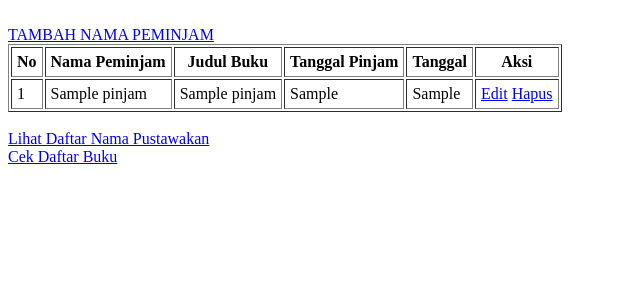
After one commit to Muhamad-Raihan/mk, a PHP site: page /pinjam.php in a window 1280 px wide. The commit adds this page. Shown: the top 300 px of the page, without its empty margins (0-640 px from the left). Run offline with PHP 8.4, Linux system fonts and the light colour scheme; tables that the repository leaves empty or names only in its code hold one stand-in row (values such as "Sample post").

Commit message:
update terbaru

```diff
--- a/oop2/buku.php
+++ b/oop2/buku.php
@@ -1,9 +1,9 @@
 <?php
 //memanggil file koneksi
-include 'koneksi.php';
+include 'koneksi_class.php';
 
 //instance objek db
-$db = new database();
+$db = new databaseBuku();
 
 //koneksi ke MySQL via method
 $db->connectMySQL();
@@ -89,4 +89,6 @@ foreach ($arraybuku as $data){
     $i++;
 }
 echo "</table>";
+echo "<br> <a href='pinjam.php'>Lihat Daftar Peminjaman</a>";
+echo "<br> <a href='index.php'>Cek Daftar Pustakawan</a>";
 ?>
--- a/oop2/index.php
+++ b/oop2/index.php
@@ -65,7 +65,7 @@ if (isset($_GET['aksi'])) {
 
 //buat array data anggota dari method tampilAnggota()
 $arrayanggota = $db->tampilAnggota();
-echo "</table> <br> <a href='?aksi=tambah'>TAMBAH</a>";
+echo "</table> <br> <a href='?aksi=tambah'>TAMBAH ANGGOTA</a>";
 echo "<table border='1' cellpadding='5'>
 <tr><th>No</th>
 <th>Nama Anggota</th>
@@ -83,3 +83,7 @@ foreach ($arrayanggota as $data){
     $i++;
 }
 echo "</table>";
+echo "<br> <a href='buku.php'>Cek Daftar Buku</a>";
+echo "<br> <a href='pinjam.php'>Lihat Daftar Peminjaman</a>";
+
+?>
--- a/oop2/koneksi_class.php
+++ b/oop2/koneksi_class.php
@@ -31,6 +31,7 @@ class database {
             echo "Data anggota telah disimpan";
         else
             echo "Data anggota gagal disimpan";
+
     }
 
     //method tsmpil data
@@ -38,12 +39,14 @@ class database {
         $query = mysqli_query($this->koneksi, "SELECT * FROM anggota ORDER BY id_anggota");
         while ($row = mysqli_fetch_array($query)) $data [] = $row;
         return $data;
+
     }
 
     //method hapus data
     function hapusAnggota($id_agt){
         $query = mysqli_query($this->koneksi, "DELETE FROM anggota WHERE id_anggota='$id_agt'");
         echo "<p>Data anggota dihapus dengan ID ".$id_agt."sudah dihapus</p>";
+
     }
 
     function bacaDataAnggota($field, $id_agt) {
@@ -56,6 +59,7 @@ class database {
             return $data ['alamat'];
         else if ($field == 'telepon')
             return $data ['telepon'];
+
     }
 
     //method untuk proses update data anggota
@@ -63,7 +67,110 @@ class database {
         $query = "UPDATE anggota SET nama='$nama', alamat='$alamat', telepon='$telepon' WHERE id_anggota='$id_anggota'";
         mysqli_query($this->koneksi, $query);
         echo "<p>Data anggota telah di update.</p>";
+
     }
 }
 
+class databaseBuku extends database {
+    //method tambah data (insert data)
+    function tambahBuku($judul, $penulis, $penerbit, $tanggal) {
+        $query = "INSERT INTO buku (judul, penulis, penerbit, tanggal) VALUES ('$judul','$penulis','$penerbit', '$tanggal')";
+        $hasil = mysqli_query($this->koneksi, $query)or die(mysqli_error());
+        if ($hasil)
+            echo "Data Buku telah disimpan <br>";
+        else
+            echo "Data Buku gagal disimpan <br>";
+
+    }
+
+    //method tsmpil data
+    function tampilBuku() {
+        $query = mysqli_query($this->koneksi, "SELECT * FROM buku ORDER BY id_buku");
+        while ($row = mysqli_fetch_array($query)) $data [] = $row;
+        return $data;
+
+    }
+
+    //method hapus data
+    function hapusBuku($id_buku){
+        $query = mysqli_query($this->koneksi, "DELETE FROM buku WHERE id_buku='$id_buku'");
+        echo "<p>Data buku dengan ID ".$id_buku."sudah dihapus</p>";
+
+    }
+
+    function bacaDataBuku($field, $id_buku) {
+        $query = "SELECT * FROM buku WHERE id_buku='$id_buku'";
+        $hasil = mysqli_query($this->koneksi, $query);
+        $data = mysqli_fetch_array($hasil);
+        if ($field == 'judul')
+            return $data['judul'];
+        else if ($field == 'penulis')
+            return $data ['penulis'];
+        else if ($field == 'penerbit')
+            return $data ['penerbit'];
+        else if ($field == 'tanggal')
+            return $data ['tanggal'];
+
+    }
+
+    //method untuk proses update data anggota
+    function updateDataBuku($id_buku, $judul, $penulis, $penerbit, $tanggal){
+        $query = "UPDATE buku SET judul='$judul', penulis='$penulis', penerbit='$penerbit', tanggal='$tanggal' WHERE id_buku='$id_buku'";
+        mysqli_query($this->koneksi, $query);
+        echo "<p>Data Buku telah di update.</p>";
+
+    }
+}
+
+class databasePinjam extends database {
+    //method tambah data (insert data)
+    function tambahPinjam($nama, $judul, $pinjam, $balik) {
+        $query = "INSERT INTO pinjam (nama, judul, pinjam, balik) VALUES ('$nama','$judul','$pinjam','$balik')";
+        $hasil = mysqli_query($this->koneksi, $query)or die(mysqli_error());
+        if ($hasil)
+            echo "Data Peminjaman telah disimpan <br>";
+        else
+            echo "Data Pengembalian gagal disimpan <br>";
+
+    }
+
+    //method tsmpil data
+    function tampilPinjam() {
+        $query = mysqli_query($this->koneksi, "SELECT * FROM pinjam ORDER BY id_buku");
+        while ($row = mysqli_fetch_array($query)) $data [] = $row;
+        return $data;
+
+    }
+
+    //method hapus data
+    function hapusPinjam($id_buku){
+        $query = mysqli_query($this->koneksi, "DELETE FROM pinjam WHERE id_buku='$id_buku'");
+        echo "<p>Data Peminjaman atas ID ".$id_buku."sudah dihapus</p>";
+
+    }
+
+    function bacaDataPinjam($field, $id_buku) {
+        $query = "SELECT * FROM pinjam WHERE id_buku='$id_buku'";
+        $hasil = mysqli_query($this->koneksi, $query);
+        $data = mysqli_fetch_array($hasil);
+        if ($field == 'nama')
+            return $data['nama'];
+        else if ($field == 'judul')
+            return $data ['judul'];
+        else if ($field == 'pinjam')
+            return $data ['pinjam'];
+        else if ($field == 'balik')
+            return $data ['balik'];
+
+    }
+
+    //method untuk proses update data anggota
+    function updateDataPinjam($id_buku, $nama, $judul, $pinjam, $balik){
+        $query = "UPDATE pinjam SET nama='$nama', judul='$judul', pinjam='$pinjam', balik='$balik' WHERE id_buku='$id_buku'";
+        mysqli_query($this->koneksi, $query);
+        echo "<p>Data Peminjam telah di update.</p>";
+    }
+
+}
+
 ?>
--- /dev/null
+++ b/oop2/pinjam.php
@@ -0,0 +1,94 @@
+<?php
+//memanggil file koneksi
+include 'koneksi_class.php';
+
+//instance objek db
+$db = new databasePinjam();
+
+//koneksi ke MySQL via method
+$db->connectMySQL();
+
+//proses hapus data
+if (isset($_GET['aksi'])) {
+    if ($_GET['aksi'] == 'hapus') {
+        //baca ID dari parameter ID anggota yang akan dihapus
+        $id = $_GET['id_buku'];
+        //proses hapus data anggota berdasarkan ID via method
+        $db->hapusPinjam($id);
+    }
+    else if ($_GET['aksi'] == 'tambah') {
+        echo"<br>
+        <form method=POST action='?aksi=tambahPinjam'>
+        <table>
+        <tr><td>Nama Peminjam</td><td><input type=text name='nama'></td></tr>
+        <tr><td>Judul Buku</td><td><input type=text name='judul'></td></tr>
+        <tr><td>Tanggal Peminjaman</td><td><input type=date name='pinjam'></td></tr>
+        <tr><td>Tanggal Pengembalian</td><td><input type=date name='balik'></td></tr>
+        <tr><td></td><td><input type=submit value='simpan'></td></tr>
+        </table>
+        </form>";
+    }
+    else if ($_GET['aksi'] == 'tambahPinjam') {
+        $nama = $_POST['nama'];
+        $judul = $_POST['judul'];
+        $pinjam = $_POST['pinjam'];
+        $balik = $_POST['balik'];
+        $db->tambahPinjam($nama, $judul, $pinjam, $balik);
+    }
+
+    //proses update data
+    else if ($_GET['aksi'] == 'edit')
+    {
+        //baca ID anggota yang akan diedit
+        $id = $_GET['id_buku'];
+        //menampilkan form edit anggota pakai method bacaDataAnggota()
+?>
+        <form method="post" action="<?php $_SERVER['PHP_SELF'] ?> ?aksi=update">
+            <table>
+                <tr><td>Nama Peminjam</td><td>:</td><td><input type="text" name="nama" value="<?php echo $db->bacaDataPinjam('nama', $id); ?>"></td></tr>
+                <tr><td>Judul Buku</td><td>:</td><td><input type="text" name="judul" value="<?php echo $db->bacaDataPinjam('judul', $id); ?>"></td></tr>
+                <tr><td>Tanggal Pinjam</td><td>:</td><td><input type="date" name="pinjam" value="<?php echo $db->bacaDataPinjam('pinjam', $id); ?>"></td></tr>
+                <tr><td>Tanggal</td><td>:</td><td><input type="date" name="balik" value="<?php echo $db->bacaDataPinjam('balik', $id); ?>"></td></tr>
+            </table>
+            <input type="hidden" name="id" value="<?php echo $id; ?>">
+            <input type="submit" name="submit" value="Update data">
+        </form>
+<?php
+    }
+    else if ($_GET['aksi'] == 'update') {
+        //proses update data anggota
+        $id = $_POST['id'];
+        $nama = $_POST['nama'];
+        $judul = $_POST['judul'];
+        $pinjam = $_POST['pinjam'];
+        $balik = $_POST['balik'];
+        //update data via method
+        $db->updateDataPinjam($id, $nama, $judul, $pinjam, $balik);
+    }
+}
+
+//buat array data anggota dari method tampilAnggota()
+$arraybuku = $db->tampilPinjam();
+echo "</table> <br> <a href='?aksi=tambah'>TAMBAH NAMA PEMINJAM</a>";
+echo "<table border='1' cellpadding='5'>
+    <tr><th>No</th>
+    <th>Nama Peminjam</th>
+    <th>Judul Buku</th>
+    <th>Tanggal Pinjam</th>
+    <th>Tanggal</th>
+    <th>Aksi</th></tr>";
+$i = 1;
+foreach ($arraybuku as $data){
+    echo "<tr><td>" .$i."</td>
+            <td>" .$data['nama']. "</td>
+            <td>" .$data['judul']. "</td>
+            <td>" .$data['pinjam']. "</td>
+            <td>" .$data['balik']. "</td>
+            <td><a href='" .$_SERVER['PHP_SELF']. "?aksi=edit&id_buku=" .$data['id_buku'] ."'>Edit</a>
+            <a href='".$_SERVER['PHP_SELF']. "?aksi=hapus&id_buku=" . $data['id_buku'] . "'>Hapus</a></td></tr>";
+    $i++;
+}
+echo "</table>";
+echo "<br> <a href='index.php'>Lihat Daftar Nama Pustawakan</a>";
+echo "<br> <a href='buku.php'>Cek Daftar Buku</a>";
+?>
```
Also changed, not shown: oop2/koneksi.php (deleted, +0 -75 lines). Lines whose indentation alone changed are shown as unchanged.
